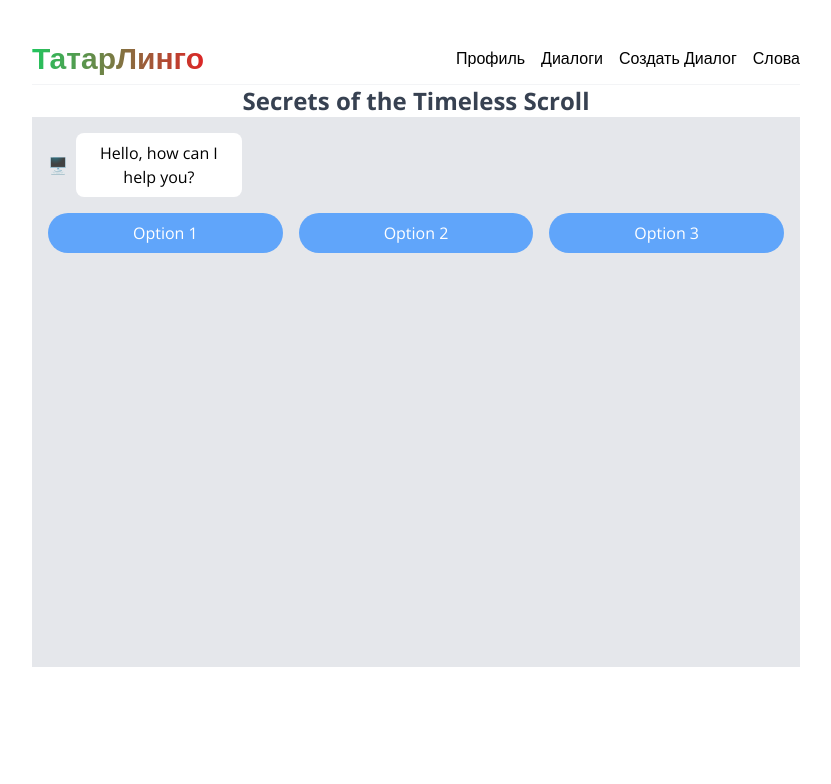
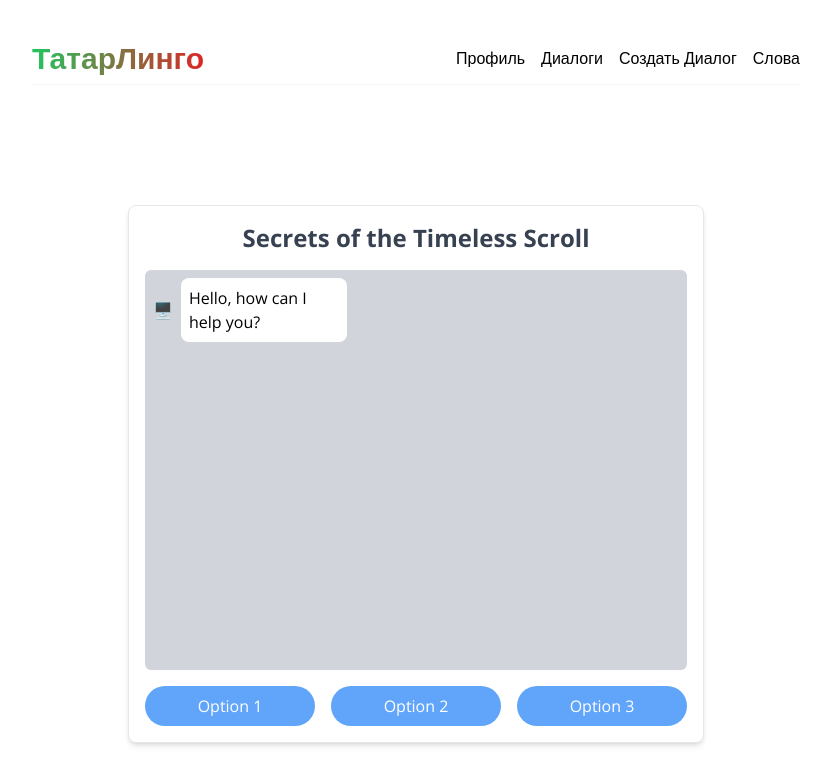
Before and after one commit to nikolina2k/language-app-front, a React (Vite) app: page /chat/10 in a window 1280 px wide. Shown: the top 784 px of the page, without its empty margins (224-1055 px from the left). Built offline with nearby package versions, Linux system fonts and the light colour scheme.

Commit message:
fix the dialogue

```diff
--- a/src/components/Dialogs/Chat.jsx
+++ b/src/components/Dialogs/Chat.jsx
@@ -1,5 +1,5 @@
 import { useParams } from "react-router-dom";
-import React, { useState, useEffect, useRef } from 'react';
+import React, { useState, useEffect, useRef } from "react";
 
 import items from "./Items";
 
@@ -23,8 +23,8 @@ const ChatRoom = () => {
       setIsTyping(false);
 
       const computerMessage = {
-        id: 'computer',
-        text: 'Hello, how can I help you?',
+        id: "computer",
+        text: "Hello, how can I help you?",
       };
 
       setMessages((prevMessages) => [...prevMessages, computerMessage]);
@@ -36,7 +36,7 @@ const ChatRoom = () => {
   const handleOptionClick = (optionText) => {
     // Display the user's selected option as a message
     const userMessage = {
-      id: 'user',
+      id: "user",
       text: optionText,
     };
 
@@ -52,8 +52,11 @@ const ChatRoom = () => {
 
       // Simulate computer's response
       const computerMessage = {
-        id: 'computer',
-        text: 'Thank you for choosing: ' + optionText + '. How can I assist you further? asdjajshjd hjakshd hashdjk hjkash djhasj hdkjash dkjhajks',
+        id: "computer",
+        text:
+          "Thank you for choosing: " +
+          optionText +
+          ". How can I assist you further? asdjajshjd hjakshd hashdjk hjkash djhasj hdkjash dkjhajks",
       };
 
       // Add the computer's message to the existing messages
@@ -67,46 +70,56 @@ const ChatRoom = () => {
     setOptionsVisible(false);
   };
 
-  const messagesEndRef = useRef(null)
+  const messagesEndRef = useRef(null);
 
   const scrollToBottom = () => {
-    messagesEndRef.current?.scrollIntoView({ behavior: "smooth" })
-  }
+    messagesEndRef.current?.scrollIntoView({ behavior: "smooth" });
+  };
 
   useEffect(() => {
-    scrollToBottom()
+    scrollToBottom();
   }, [messages]);
 
+  return (
+    <div className="h-full p-20 flex flex-col items-center justify-center mt-10">
+      <div className="w-full max-w-xl bg-white p-4 rounded-lg shadow-md border">
+        <h1 className="text-2xl font-bold text-gray-700 mb-4">
+          {selectedItem.title}
+        </h1>
 
-  return (
-    <div>
-      <h1 className="text-2xl font-bold text-gray-700">{selectedItem.title}</h1>
-
-      <div className="bg-gray-200 p-4 h-[550px] overflow-y-auto">
-
+        <div
+          className="bg-gray-300 p-2 rounded-md mb-4"
+          style={{ minHeight: "400px", maxHeight: "400px", overflowY: "auto" }}
+        >
           {/* Render chat messages */}
-      <div className="mb-4">
           {messages.map((message, index) => (
             <div
               key={index}
               className={`mb-2 ${
-              message.id === 'computer' ? 'flex justify-start' : 'flex justify-end'
+                message.id === "computer" ? "text-left" : "text-right"
               }`}
             >
-            {message.id === 'computer' ? (
+              <div
+                className={`flex items-center ${
+                  message.id === "computer" ? "justify-start" : "justify-end"
+                }`}
+              >
+                {message.id === "computer" ? (
                   <div className="flex items-center">
-                <span role="img" aria-label="Computer Icon" className="mr-2">
+                    <span
+                      role="img"
+                      aria-label="Computer Icon"
+                      className="mr-2"
+                    >
                       🖥️
                     </span>
-                <div className="bg-white p-2 rounded-lg max-w-[70%] word-break-break-all">
+                    <div className="bg-white p-2 rounded-lg max-w-[70%] break-words">
                       {message.text}
                     </div>
-
                   </div>
                 ) : (
                   <div className="flex items-center">
-
-                <div className="bg-blue-200 p-2 rounded-lg max-w-[70%] word-break-break-all">
+                    <div className="bg-blue-200 p-2 rounded-lg max-w-[70%] break-words">
                       {message.text}
                     </div>
                     <span role="img" aria-label="Human Icon" className="ml-2">
@@ -115,53 +128,53 @@ const ChatRoom = () => {
                   </div>
                 )}
               </div>
+            </div>
           ))}
           <div ref={messagesEndRef} />
+        </div>
 
-        <div ref={messagesEndRef} />
         {isTyping && (
           <div className="text-left item-center mb-2">
             🖥️
             <span className="p-2 rounded-lg bg-white ml-2">
-            <span className="inline-block animate-bounce rounded-full text-sm">.</span>
-            <span className="inline-block animate-bounce rounded-full text-sm animate-delay-500">.</span>
-            <span className="inline-block animate-bounce rounded-full text-sm animate-delay-1000">.</span>
+              <span className="inline-block animate-bounce rounded-full text-sm">
+                .
               </span>
-
+              <span className="inline-block animate-bounce rounded-full text-sm animate-delay-500">
+                .
+              </span>
+              <span className="inline-block animate-bounce rounded-full text-sm animate-delay-1000">
+                .
+              </span>
+            </span>
           </div>
         )}
-      </div>
-
-      {/* Render typing indicator */}
-
 
         {/* Render user options */}
         {!isTyping && optionsVisible && (
           <div className="grid grid-cols-3 gap-4">
             <button
               className="bg-blue-400 hover:bg-blue-600 text-white py-2 px-4 rounded-full transition duration-300 ease-in-out transform hover:scale-105"
-          onClick={() => handleOptionClick('Option 1')}
+              onClick={() => handleOptionClick("Option 1")}
             >
               Option 1
             </button>
             <button
               className="bg-blue-400 hover:bg-blue-600 text-white py-2 px-4 rounded-full transition duration-300 ease-in-out transform hover:scale-105"
-          onClick={() => handleOptionClick('Option 2')}
+              onClick={() => handleOptionClick("Option 2")}
             >
               Option 2
             </button>
             <button
               className="bg-blue-400 hover:bg-blue-600 text-white py-2 px-4 rounded-full transition duration-300 ease-in-out transform hover:scale-105"
-          onClick={() => handleOptionClick('Option 3')}
+              onClick={() => handleOptionClick("Option 3")}
             >
               Option 3
             </button>
           </div>
         )}
       </div>
-
     </div>
-
   );
 };
 
```
Lines whose indentation alone changed are shown as unchanged.
